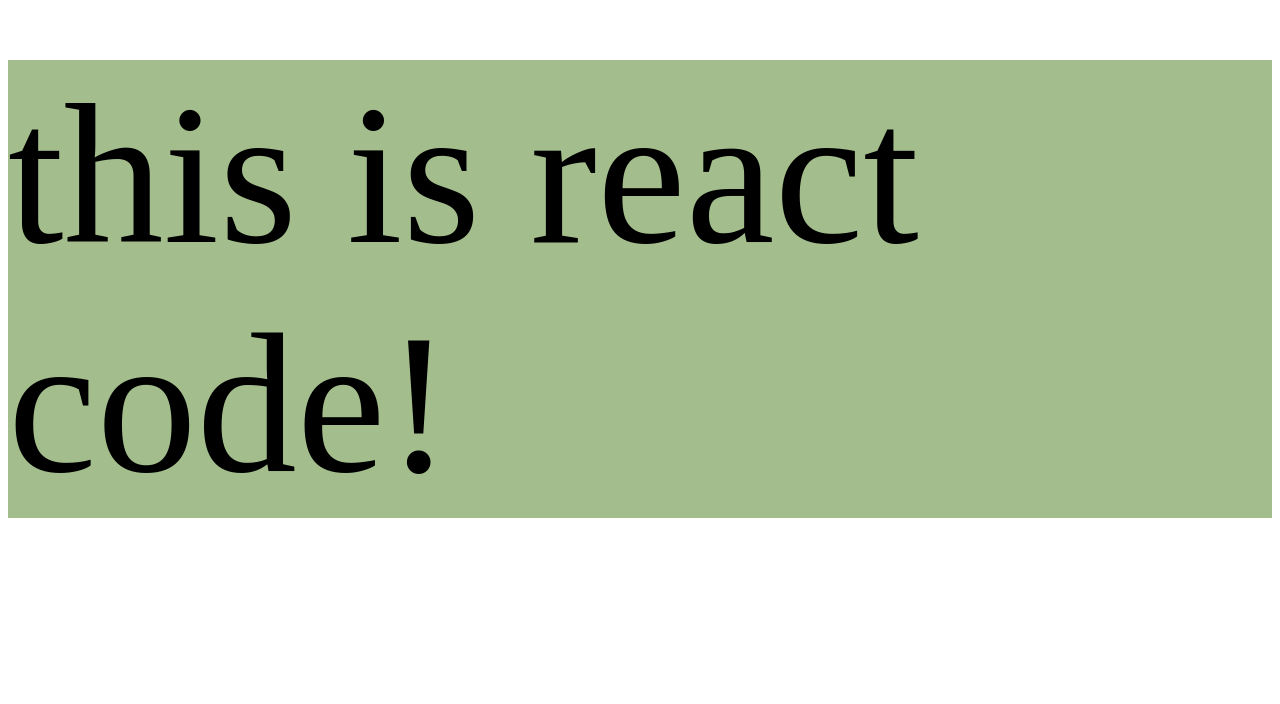
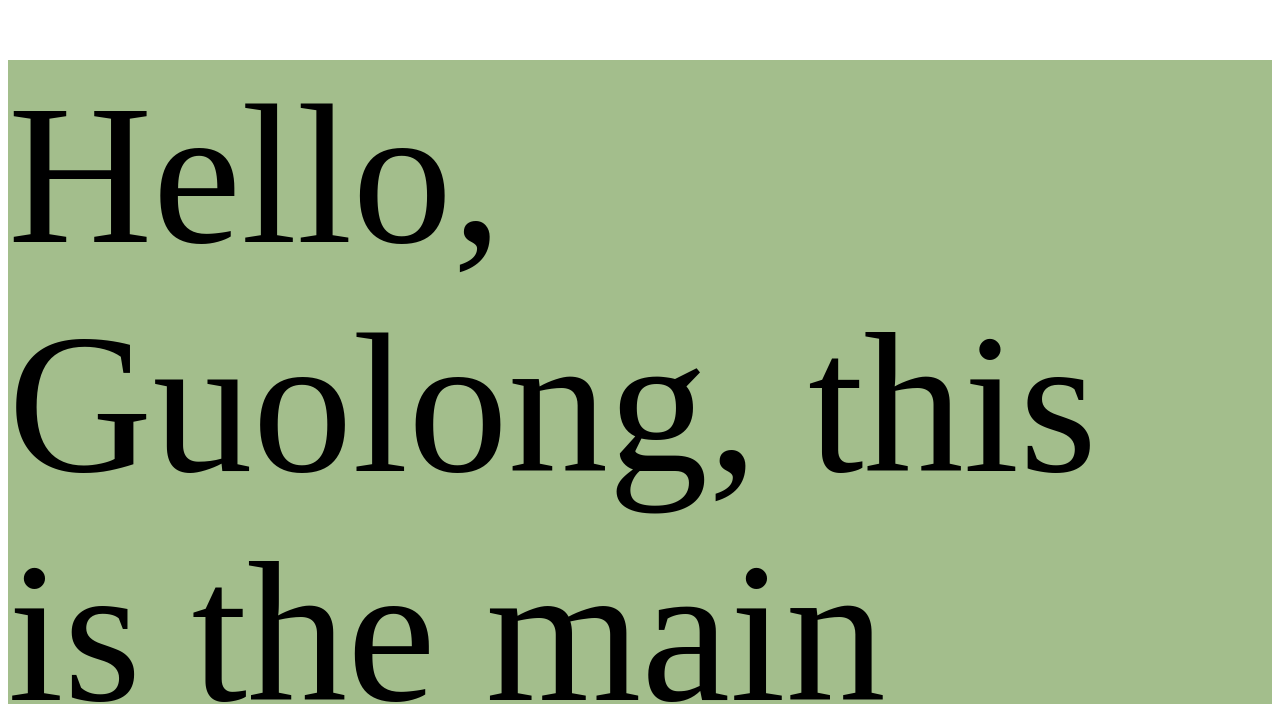
Before and after one commit to Dragon-L/myPro, a React app: page / in a window 1280 px wide. Shown: the part 140-844 px from the top of the page. Built offline with nearby package versions, Linux system fonts and the light colour scheme.

Commit message:
refactor component

```diff
--- a/src/app.jsx
+++ b/src/app.jsx
@@ -1,18 +1,11 @@
 import React, { Component } from 'react';
 import ReactDOM from 'react-dom';
 
+import MyTag from './component/MyTag.jsx';
 import './css/index.css';
-import './js/index';
-
-class MyTag extends Component {
-    render() {
-        return (
-            <p>this is react code!</p>
-        );
-    }
-}
+import './js/index.js';
 
 ReactDOM.render(
-    <MyTag />,
+    <MyTag name='Guolong'/>,
     document.getElementById('container')
 );
--- /dev/null
+++ b/src/component/MyTag.jsx
@@ -0,0 +1,15 @@
+import React from 'react';
+
+const MyTag = props => (
+    <p>Hello, {props.name}, this is the main page!</p>
+);
+
+// class MyTag extends React.Component {
+//     render() {
+//         return (
+//             <p>Hello, {this.props.name}, this is the main page!</p>
+//         );
+//     }
+// }
+
+export default MyTag;
--- a/src/server.js
+++ /dev/null
@@ -1,2 +0,0 @@
-require('./css/index.css');
-require('./js/index.js');
--- a/startServer.js
+++ b/startServer.js
@@ -1,5 +1,4 @@
 var webpack = require('webpack');
-
 var webpackServer = require('webpack-dev-server');
 var config = require('./webpack.config');
 
--- a/webpack.config.js
+++ b/webpack.config.js
@@ -13,7 +13,9 @@ module.exports = {
     },
     module: {
         loaders: [
-            {test: /\.css$/, loader: 'style-loader!css-loader'},
+            {
+                test: /\.css$/, loader: 'style-loader!css-loader'
+            },
             {
                 test: /\.jsx?$/,
                 loader: 'babel-loader',
```
